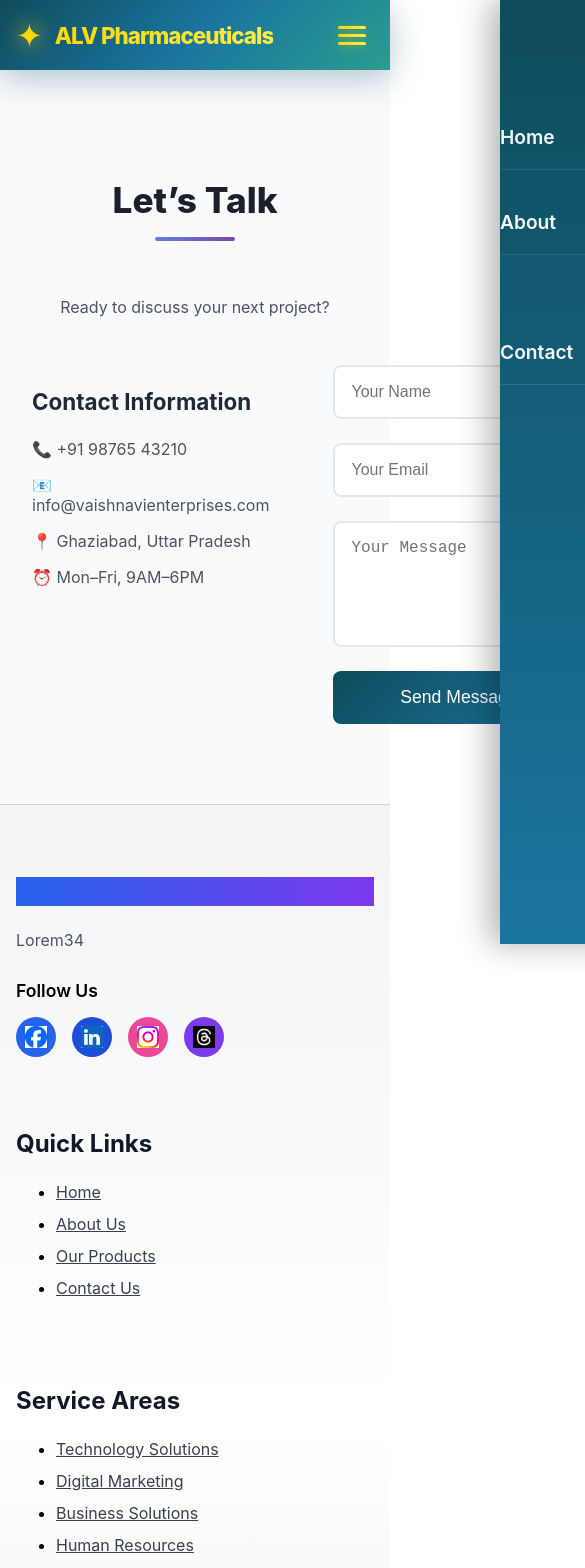
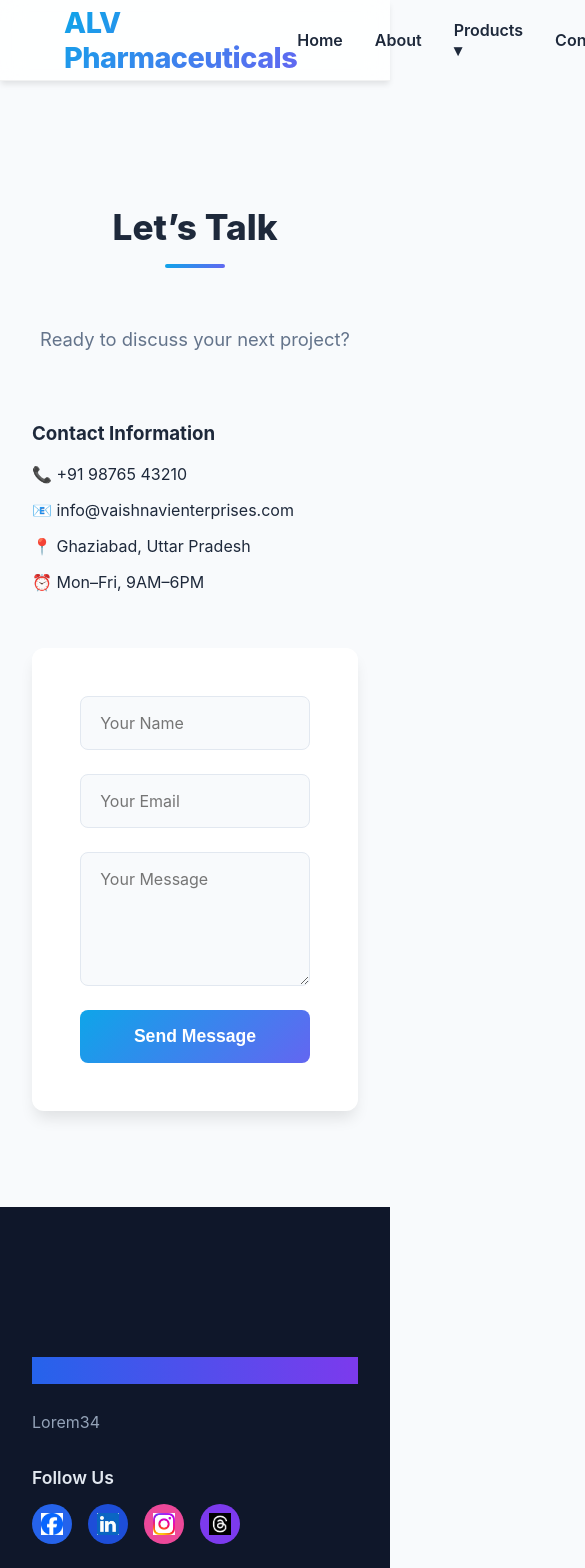
Before and after one commit to barenexus/alvpharmaceuticals, a React (Create React App) app: page /contact in a window 390 px wide. Shown: the top 1568 px of the page, 585 px wide, since content can reach past the window. Built offline with nearby package versions, Linux system fonts and the light colour scheme.

Commit message:
CSS files changes and name of the project change in html file

```diff
--- a/public/index.html
+++ b/public/index.html
@@ -24,7 +24,7 @@
       work correctly both with client-side routing and a non-root public URL.
       Learn how to configure a non-root public URL by running `npm run build`.
     -->
-    <title>React App</title>
+    <title>ALV Pharmaceuticals</title>
   </head>
   <body>
     <noscript>You need to enable JavaScript to run this app.</noscript>
--- a/src/Generic Views/Footer/Footer.css
+++ b/src/Generic Views/Footer/Footer.css
@@ -1,6 +1,7 @@
 .footer {
-  background: linear-gradient(to bottom, #f3f4f6, #ffffff, #e5e7eb);
-  border-top: 1px solid #d1d5db;
+  background: var(--dark-bg);
+  color: #e2e8f0;
+  padding-top: 5rem;
 }
 
 .footer-wrapper {
@@ -8,22 +9,23 @@
 }
 
 .footer-container {
-  max-width: 1140px;
+  max-width: 1200px;
   margin: auto;
-  padding: 0 1rem;
+  padding: 0 2rem;
 }
 
 .footer-grid {
   display: grid;
-  grid-template-columns: repeat(auto-fit, minmax(220px, 1fr));
-  gap: 3rem;
+  grid-template-columns: repeat(auto-fit, minmax(250px, 1fr));
+  gap: 4rem;
+  margin-bottom: 4rem;
 }
 
 .footer-title {
-  font-size: 1.5rem;
+  font-size: 1.4rem;
   font-weight: 700;
   margin-bottom: 1.5rem;
-  color: #111827;
+  color: var(--white);
 }
 
 .gradient-text {
@@ -39,7 +41,8 @@
 }
 
 .footer-text {
-  color: #4b5563;
+  color: #94a3b8;
+  line-height: 1.8;
   margin-bottom: 1.5rem;
 }
 
@@ -96,34 +99,41 @@
 /* Contact */
 .footer-contact li {
   margin-bottom: 1rem;
+  display: flex;
+  align-items: flex-start;
+  gap: 10px;
+  color: #94a3b8;
 }
 
 .footer-contact a {
-  display: block;
-  color: #374151;
+  color: #94a3b8;
+  text-decoration: none;
+  transition: var(--transition);
 }
 
 .footer-contact a:hover {
-  color: #2563eb;
+  color: var(--primary-color);
 }
 
 /* Bottom bar */
 .footer-bottom {
-  margin-top: 3rem;
-  padding-top: 1.5rem;
-  border-top: 1px solid #d1d5db;
+  border-top: 1px solid rgba(255, 255, 255, 0.1);
+  padding: 2rem 0;
   display: flex;
+  justify-content: space-between;
+  align-items: center;
   flex-wrap: wrap;
-  justify-content: space-between;
-  font-size: 0.875rem;
-  color: #4b5563;
+  color: #94a3b8;
+  font-size: 0.9rem;
 }
 
 .footer-policy a {
+  color: #94a3b8;
+  text-decoration: none;
   margin-left: 1.5rem;
-  color: #374151;
+  transition: var(--transition);
 }
 
 .footer-policy a:hover {
-  color: #2563eb;
+  color: var(--white);
 }
--- a/src/Generic Views/Header/Header.css
+++ b/src/Generic Views/Header/Header.css
@@ -1,259 +1,89 @@
-/* Modern Attractive Sticky Header */
+/* Header.css */
 .header {
   position: sticky;
   top: 0;
   z-index: 1000;
   height: 80px;
-  background: linear-gradient(135deg, #0f4c5c 0%, #1a759f 50%, #2a9d8f 100%);
-  backdrop-filter: blur(20px);
-  box-shadow: 0 8px 32px rgba(15, 76, 92, 0.3);
+  background: rgba(255, 255, 255, 0.85);
+  backdrop-filter: blur(12px);
+  -webkit-backdrop-filter: blur(12px);
+  border-bottom: 1px solid rgba(0, 0, 0, 0.05);
+  box-shadow: var(--shadow-sm);
   display: flex;
   align-items: center;
   justify-content: space-between;
-  padding: 0 3rem;
-  transition: all 0.3s ease;
-}
-
-/* Logo - Enhanced Design */
-.logo {
-  display: flex;
-  align-items: center;
-  gap: 12px;
+  padding: 0 4rem;
+  transition: var(--transition);
 }
 
 .logo h1 {
   font-size: 1.8rem;
   font-weight: 800;
-  background: linear-gradient(45deg, #ffd700, #ffed4a);
+  background: linear-gradient(135deg, var(--primary-color), var(--secondary-color));
   -webkit-background-clip: text;
   -webkit-text-fill-color: transparent;
-  background-clip: text;
-  letter-spacing: -1px;
   margin: 0;
+  letter-spacing: -0.5px;
 }
 
-.logo::before {
-  content: '✦';
-  font-size: 2rem;
-  color: #ffd700;
-  animation: glow 2s ease-in-out infinite alternate;
+.nav {
+  display: flex;
+  gap: 2rem;
+  align-items: center;
 }
 
-/* Navigation - Premium Styling */
-.nav {
-  display: flex;
-  align-items: center;
-  gap: 10px;
-}
-
-.nav a {
-  position: relative;
-  padding: 12px 20px;
-  color: rgba(255, 255, 255, 0.95);
+.nav a, .dropbtn {
   text-decoration: none;
+  color: var(--text-main);
   font-weight: 600;
-  font-size: 0.95rem;
-  border-radius: 25px;
-  transition: all 0.3s cubic-bezier(0.4, 0, 0.2, 1);
-  overflow: hidden;
-}
-
-.nav a::before {
-  content: '';
-  position: absolute;
-  top: 0;
-  left: -100%;
-  width: 100%;
-  height: 100%;
-  background: linear-gradient(90deg, transparent, rgba(255, 215, 0, 0.3), transparent);
-  transition: left 0.5s;
-}
-
-.nav a:hover::before {
-  left: 100%;
-}
-
-.nav a:hover {
-  color: #ffd700;
-  background: rgba(255, 215, 0, 0.15);
-  transform: translateY(-3px);
-  box-shadow: 0 8px 25px rgba(255, 215, 0, 0.3);
-}
-
-/* Premium Hamburger Menu */
-.nav-toggle {
-  display: none;
-  flex-direction: column;
-  cursor: pointer;
-  gap: 5px;
-  padding: 8px;
-  border-radius: 8px;
-  transition: all 0.3s ease;
-}
-
-.nav-toggle:hover {
-  background: rgba(255, 255, 255, 0.1);
-}
-
-.nav-toggle span {
-  width: 28px;
-  height: 3px;
-  background: linear-gradient(45deg, #ffd700, #ffed4a);
-  border-radius: 3px;
-  transition: all 0.3s ease;
-  box-shadow: 0 2px 10px rgba(255, 215, 0, 0.4);
-}
-
-.nav-toggle.active span:nth-child(1) {
-  transform: rotate(45deg) translate(6px, 6px);
-}
-
-.nav-toggle.active span:nth-child(2) {
-  opacity: 0;
-}
-
-.nav-toggle.active span:nth-child(3) {
-  transform: rotate(-45deg) translate(7px, -5px);
-}
-
-/* Mobile Menu - Fullscreen Overlay */
-.nav {
+  font-size: 1rem;
+  transition: var(--transition);
   position: relative;
 }
 
-@media (max-width: 1024px) {
-  .header {
-    padding: 0 2rem;
-  }
-
-  .logo h1 {
-    font-size: 1.6rem;
-  }
+.nav a:hover, .dropbtn:hover {
+  color: var(--primary-color);
 }
 
-@media (max-width: 768px) {
-  .header {
-    padding: 0 1.5rem;
-    height: 70px;
-  }
-
-  .nav {
-    position: fixed;
-    top: 0;
-    right: -100%;
-    height: 100vh;
-    width: 320px;
-    background: linear-gradient(180deg, #0f4c5c 0%, #1a759f 100%);
-    flex-direction: column;
-    justify-content: flex-start;
-    align-items: center;
-    padding: 100px 0 0;
-    transition: right 0.4s cubic-bezier(0.25, 0.46, 0.45, 0.94);
-    box-shadow: -10px 0 30px rgba(0, 0, 0, 0.3);
-  }
-
-  .nav.active {
-    right: 0;
-  }
-
-  .nav a {
-    width: 100%;
-    padding: 20px 0;
-    margin: 5px 0;
-    font-size: 1.2rem;
-    border-radius: 0;
-    border-bottom: 1px solid rgba(255, 255, 255, 0.1);
-  }
-
-  .nav-toggle {
-    display: flex;
-  }
-
-  .logo h1 {
-    font-size: 1.4rem;
-  }
-}
-
-@media (max-width: 480px) {
-  .header {
-    padding: 0 1rem;
-  }
-
-  .nav {
-    width: 280px;
-  }
-}
-
-/* Glowing Animation */
-@keyframes glow {
-  from { text-shadow: 0 0 10px rgba(255, 215, 0, 0.5); }
-  to { text-shadow: 0 0 20px rgba(255, 215, 0, 0.8), 0 0 30px rgba(255, 215, 0, 0.4); }
-}
-
+/* Dropdown */
 .dropdown {
   position: relative;
   display: inline-block;
-  padding-bottom: 15px; /* IMPORTANT FIX */
+  padding: 10px 0;
 }
 
-/* Button */
-.dropbtn {
-  cursor: pointer;
-  padding: 12px 20px;
-  color: white;
-  font-weight: 600;
-  border-radius: 25px;
-  transition: all 0.3s ease;
+.dropdown-content {
+  position: absolute;
+  top: 100%;
+  left: 0;
+  background: var(--white);
+  min-width: 240px;
+  box-shadow: var(--shadow-lg);
+  border-radius: var(--radius);
+  overflow: hidden;
+  opacity: 0;
+  visibility: hidden;
+  transform: translateY(10px);
+  transition: var(--transition);
+  border: 1px solid rgba(0,0,0,0.05);
 }
 
-/* Dropdown box */
-.dropdown-content {
-  position: absolute;
-  top: 45px;   /* reduced gap */
-  left: 0;
-  background: white;
-  min-width: 230px;
-  box-shadow: 0px 10px 25px rgba(0, 0, 0, 0.2);
-  border-radius: 12px;
-  overflow: hidden;
-  z-index: 1000;
-
-  opacity: 0;
-  transform: translateY(8px);
-  visibility: hidden;
-  transition: all 0.25s ease-in-out;
+.dropdown:hover .dropdown-content {
+  opacity: 1;
+  visibility: visible;
+  transform: translateY(0);
 }
 
-/* Links */
 .dropdown-content a {
-  color: black;
-  padding: 12px 18px;
   display: block;
-  text-decoration: none;
-  font-weight: 600;
-  transition: all 0.2s ease;
+  padding: 12px 20px;
+  color: var(--text-main);
+  font-weight: 500;
+  border-bottom: 1px solid rgba(0,0,0,0.02);
 }
 
-/* Hover effect */
 .dropdown-content a:hover {
-  background: #0f4c5c;
-  color: white;
-  transform: translateX(5px);
+  background: var(--light-bg);
+  padding-left: 25px; /* Nice sliding effect on hover */
+  color: var(--primary-color);
 }
-
-/* === KEEP DROPDOWN OPEN WHILE MOVING CURSOR === */
-.dropdown:hover .dropdown-content {
-  opacity: 1;
-  transform: translateY(0);
-  visibility: visible;
-}
-
-
-.arrow {
-  display: inline-block;
-  transition: transform 0.3s ease;
-}
-
-.dropdown:hover .arrow {
-  transform: rotate(180deg);
-}
--- a/src/Pages/About/About.css
+++ b/src/Pages/About/About.css
@@ -1,28 +1,34 @@
-.about-section {
-  background: #ffffff;
+.about-section{
+  background: var(--white);
 }
 
 .section-intro {
   text-align: center;
   max-width: 700px;
   margin: 0 auto 3rem;
-  font-size: 1.1rem;
-  color: #4b5563;
+  font-size: 1.15rem;
+  color: var(--text-muted);
+  line-height: 1.7;
 }
 
-.icon {
-  font-size: 2.5rem;
-  display: block;
-  margin-bottom: 1rem;
+.content-grid{
+  display: grid;
+  grid-template-columns: repeat(auto-fit, minmax(280px, 1fr));
+  gap: 2.5rem;
 }
 
-@media (max-width: 768px) {
-  .section-intro {
-    font-size: 1rem;
-  }
+.content-card {
+  background: var(--white);
+  padding: 2.5rem 2rem;
+  border-radius: var(--radius);
+  box-shadow: var(--shadow-md);
+  text-align: center;
+  transition: var(--transition);
+  border: 1px solid rgba(0,0,0,0.03);
+}
 
-  .content-card,
-  .service-card {
-    padding: 2rem;
-  }
+.content-card:hover {
+  transform: translateY(-10px);
+  box-shadow: var(--shadow-lg);
+  border-color: var(--primary-color);
 }
--- a/src/Pages/Contact/Contact.css
+++ b/src/Pages/Contact/Contact.css
@@ -1,25 +1,68 @@
 .contact-section {
-  background: #f8fafc;
+  background: var(--white);
 }
 
-.contact-info h3 {
-  margin-bottom: 1.5rem;
-  font-size: 1.4rem;
-  color: #1f2937;
+.contact-section {
+  background: var(--light-bg);
 }
 
-.contact-info p {
-  margin-bottom: 0.8rem;
-  color: #4b5563;
+.section-intro {
+  text-align: center;
+  max-width: 700px;
+  margin: 0 auto 3rem;
+  font-size: 1.15rem;
+  color: var(--text-muted);
+  line-height: 1.7;
 }
 
-@media (max-width: 768px) {
-  .section-intro {
-    font-size: 1rem;
-  }
+.contact-grid {
+  display: grid;
+  grid-template-columns: repeat(auto-fit, minmax(280px, 1fr));
+  gap: 2.5rem;
+}
 
-  .content-card,
-  .service-card {
-    padding: 2rem;
-  }
+.contact-form {
+  background: var(--white);
+  padding: 3rem;
+  border-radius: var(--radius);
+  box-shadow: var(--shadow-md);
+  display: flex;
+  flex-direction: column;
+  gap: 1.5rem;
 }
+
+.contact-form input, .contact-form textarea {
+  width: 100%;
+  padding: 1rem 1.2rem;
+  border: 1px solid #e2e8f0;
+  border-radius: 8px;
+  font-size: 1rem;
+  font-family: inherit;
+  background: #f8fafc;
+  transition: var(--transition);
+  box-sizing: border-box;
+}
+
+.contact-form input:focus, .contact-form textarea:focus {
+  outline: none;
+  border-color: var(--primary-color);
+  background: var(--white);
+  box-shadow: 0 0 0 4px rgba(14, 165, 233, 0.1);
+}
+
+.contact-form button {
+  background: linear-gradient(135deg, var(--primary-color), var(--secondary-color));
+  color: var(--white);
+  padding: 1rem;
+  border: none;
+  border-radius: 8px;
+  font-size: 1.1rem;
+  font-weight: 600;
+  cursor: pointer;
+  transition: var(--transition);
+}
+
+.contact-form button:hover {
+  transform: translateY(-2px);
+  box-shadow: var(--shadow-md);
+}
--- a/src/Pages/Home/Home.css
+++ b/src/Pages/Home/Home.css
@@ -1,6 +1,6 @@
-/* Section Styles */
+/* Home.css */
 .section {
-  padding: 5rem 0;
+  padding: 6rem 0;
 }
 
 .container {
@@ -13,98 +13,78 @@
   font-size: 2.8rem;
   font-weight: 800;
   margin-bottom: 3.5rem;
-  color: #1a202c;
-  display: flex;
-  flex-direction: column;
-  align-items: center;
+  color: var(--text-main);
+  text-align: center;
 }
 
 .section h2::after {
   content: "";
-  width: 80px;
+  width: 60px;
   height: 4px;
-  background: linear-gradient(135deg, #667eea, #764ba2);
+  background: linear-gradient(135deg, var(--primary-color), var(--secondary-color));
   display: block;
   margin: 1rem auto 0;
-  border-radius: 2px;
+  border-radius: 4px;
 }
 
-
 .hero {
-  background: linear-gradient(
-      rgba(0, 0, 0, 0.45),
-      rgba(0, 0, 0, 0.45)
-    ),
-    linear-gradient(135deg, #667eea 0%, #764ba2 100%);
-  color: white;
-  min-height: 100vh;
+  background: linear-gradient(rgba(15, 23, 42, 0.8), rgba(15, 23, 42, 0.8)),
+              url('https://images.unsplash.com/photo-1587854692152-cbe660dbde88?q=80&w=2000&auto=format&fit=crop') center/cover;
+  color: var(--white);
+  min-height: 90vh;
   display: flex;
   align-items: center;
-}
-
-.hero-icon {
-  width: 64px;
-  height: 64px;
-  margin-bottom: 1.5rem;
-  color: #ffffff;
-  opacity: 0.95;
+  text-align: center;
 }
 
 .hero-content {
-  text-align: center;
-  animation: fadeUp 1s ease forwards;
+  max-width: 800px;
+  margin: 0 auto;
 }
 
-
 .hero h1 {
-  font-size: 3.8rem;
+  font-size: 4rem;
   font-weight: 800;
-  margin-bottom: 1.2rem;
-  letter-spacing: -1px;
+  line-height: 1.2;
+  margin-bottom: 1.5rem;
 }
 
 .hero p {
-  font-size: 1.3rem;
-  max-width: 650px;
-  margin: 0 auto 2.5rem;
-  line-height: 1.7;
-}
-
-.hero-actions {
-  display: flex;
-  justify-content: center;
-  gap: 1.5rem;
-  flex-wrap: wrap;
-  margin-top: 2rem;
+  font-size: 1.25rem;
+  color: #cbd5e1;
+  margin-bottom: 2.5rem;
 }
 
 .btn {
-  padding: 0.9rem 2.2rem;
+  padding: 1rem 2.5rem;
   border-radius: 50px;
-  font-size: 1.05rem;
   font-weight: 600;
   text-decoration: none;
-  transition: all 0.3s ease;
+  transition: var(--transition);
+  display: inline-block;
+  margin: 0 0.5rem;
 }
 
 .btn.primary {
-  background: white;
-  color: #4c51bf;
+  background: linear-gradient(135deg, var(--primary-color), var(--secondary-color));
+  color: var(--white);
+  box-shadow: 0 4px 15px rgba(14, 165, 233, 0.4);
 }
 
 .btn.primary:hover {
   transform: translateY(-3px);
-  box-shadow: 0 10px 25px rgba(255, 255, 255, 0.35);
+  box-shadow: 0 8px 25px rgba(14, 165, 233, 0.6);
 }
 
 .btn.secondary {
-  border: 2px solid white;
-  color: white;
+  background: transparent;
+  border: 2px solid var(--white);
+  color: var(--white);
 }
 
 .btn.secondary:hover {
-  background: white;
-  color: #4c51bf;
+  background: var(--white);
+  color: var(--dark-bg);
 }
 
 
--- a/src/index.css
+++ b/src/index.css
@@ -1,13 +1,29 @@
+/* index.css */
+:root {
+  --primary-color: #0ea5e9; /* Sky Blue */
+  --secondary-color: #6366f1; /* Indigo */
+  --dark-bg: #0f172a; /* Slate 900 */
+  --light-bg: #f8fafc; /* Slate 50 */
+  --text-main: #1e293b; /* Slate 800 */
+  --text-muted: #64748b; /* Slate 500 */
+  --white: #ffffff;
+  --shadow-sm: 0 4px 6px -1px rgba(0, 0, 0, 0.1);
+  --shadow-md: 0 10px 15px -3px rgba(0, 0, 0, 0.1);
+  --shadow-lg: 0 20px 25px -5px rgba(0, 0, 0, 0.1);
+  --radius: 12px;
+  --transition: all 0.3s cubic-bezier(0.4, 0, 0.2, 1);
+}
+
 body {
   margin: 0;
-  font-family: -apple-system, BlinkMacSystemFont, 'Segoe UI', 'Roboto', 'Oxygen',
-    'Ubuntu', 'Cantarell', 'Fira Sans', 'Droid Sans', 'Helvetica Neue',
-    sans-serif;
+  font-family: 'Inter', -apple-system, BlinkMacSystemFont, 'Segoe UI', 'Roboto', 'Oxygen', sans-serif;
   -webkit-font-smoothing: antialiased;
   -moz-osx-font-smoothing: grayscale;
+  background-color: var(--light-bg);
+  color: var(--text-main);
+  overflow-x: hidden;
 }
 
 code {
-  font-family: source-code-pro, Menlo, Monaco, Consolas, 'Courier New',
-    monospace;
+  font-family: source-code-pro, Menlo, Monaco, Consolas, 'Courier New', monospace;
 }
```
Also changed, not shown: src/Components/BacktoTopButton/BacktoTopButton.css (+19 -11 lines).
